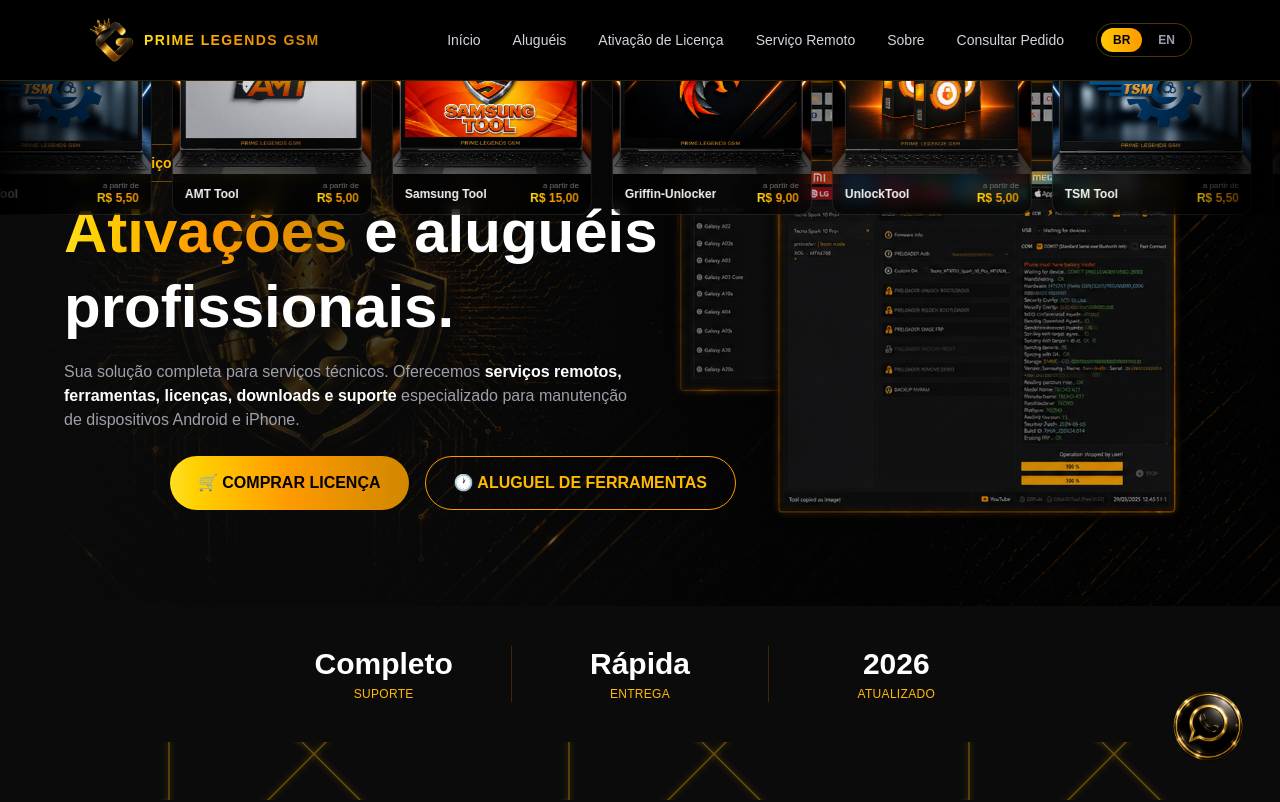
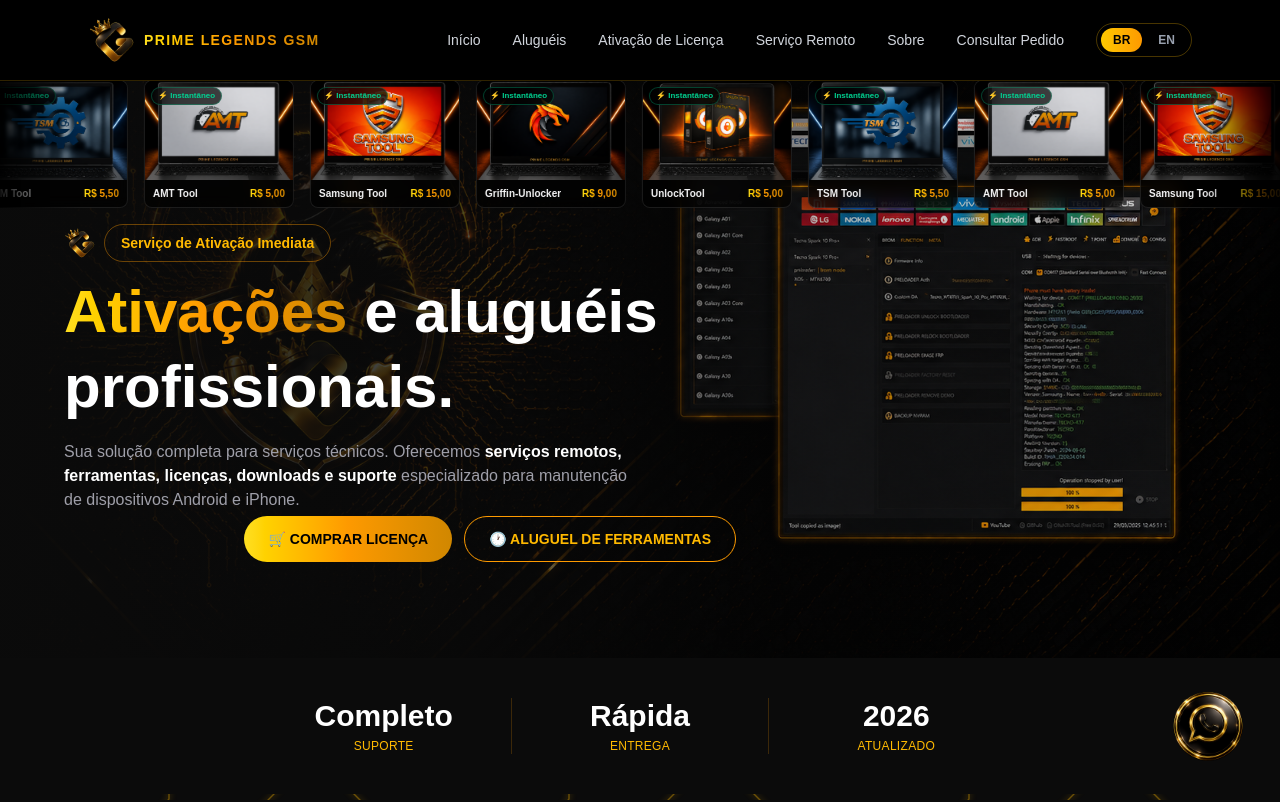
Before and after one commit to primelegendstech/prime-legends, a Next.js app: page / in a window 1280 px wide. Shown: the top 802 px of the page. Built offline with nearby package versions, Linux system fonts and the light colour scheme.

Commit message:
Ajusta posição, tamanho e alinhamento dos botões do Hero

```diff
--- a/app/page.tsx
+++ b/app/page.tsx
@@ -73,12 +73,12 @@ export default function Home() {
             }}
           />
 
-          {/* Destaques deslizando por cima do Hero, no topo, sem invadir o texto (que começa mais abaixo) */}
-          <div className="absolute top-0 left-0 right-0 z-20 pt-4 md:pt-6">
+          {/* Destaques deslizando por cima do Hero, abaixo o suficiente pra não ficar atrás do Header */}
+          <div className="absolute top-16 md:top-20 left-0 right-0 z-20">
             <Destaques />
           </div>
 
-          <div className="max-w-2xl text-left relative z-10 animate-hero-in mt-32 md:mt-28">
+          <div className="max-w-2xl text-left relative z-10 animate-hero-in mt-52 md:mt-48">
             <div className="flex items-center gap-2 mb-3">
               <img src="/logo.png" alt="Prime Legends Tech" className="w-6 h-6 md:w-8 md:h-8 object-contain" />
               <span className="border border-amber-500/40 rounded-full px-3 py-1.5 md:px-4 md:py-2 text-xs md:text-sm font-semibold text-amber-400">
@@ -99,16 +99,16 @@ export default function Home() {
               {t.paragrafoFim}
             </p>
 
-            <div className="mt-5 md:mt-6 flex flex-col sm:flex-row justify-start sm:justify-end gap-3 sm:gap-4">
+            <div className="mt-1 flex flex-col sm:flex-row justify-start sm:justify-end gap-2.5 sm:gap-3 sm:pl-16 md:pl-24">
   <Link
     href="/ativacao"
-                className="flex items-center justify-center gap-2 rounded-full bg-gradient-to-r from-yellow-300 via-amber-500 to-yellow-600 px-6 py-3 md:px-7 md:py-3.5 text-sm md:text-base font-bold text-black transition hover:scale-105"
+    className="flex items-center justify-center gap-2 rounded-full bg-gradient-to-r from-yellow-300 via-amber-500 to-yellow-600 px-5 py-2.5 md:px-6 md:py-3 text-xs md:text-sm font-bold text-black transition hover:scale-105"
   >
     🛒 {t.comprarLicenca}
   </Link>
   <Link
     href="/alugueis"
-                className="flex items-center justify-center gap-2 rounded-full border border-amber-500 px-6 py-3 md:px-7 md:py-3.5 text-sm md:text-base font-bold text-amber-400 transition hover:bg-gradient-to-r hover:from-yellow-300 hover:via-amber-500 hover:to-yellow-600 hover:text-black"
+    className="flex items-center justify-center gap-2 rounded-full border border-amber-500 px-5 py-2.5 md:px-6 md:py-3 text-xs md:text-sm font-bold text-amber-400 transition hover:bg-gradient-to-r hover:from-yellow-300 hover:via-amber-500 hover:to-yellow-600 hover:text-black"
   >
     🕐 {t.aluguelFerramentas}
   </Link>
--- a/components/Destaques.tsx
+++ b/components/Destaques.tsx
@@ -21,37 +21,34 @@ const loop = [...destaques, ...destaques, ...destaques];
 export default function Destaques() {
   return (
     <div className="relative w-full overflow-hidden">
-      <div className="pointer-events-none absolute inset-y-0 left-0 w-16 md:w-28 bg-gradient-to-r from-black/90 to-transparent z-10" />
-      <div className="pointer-events-none absolute inset-y-0 right-0 w-16 md:w-28 bg-gradient-to-l from-black/90 to-transparent z-10" />
+      <div className="pointer-events-none absolute inset-y-0 left-0 w-10 md:w-20 bg-gradient-to-r from-black/90 to-transparent z-10" />
+      <div className="pointer-events-none absolute inset-y-0 right-0 w-10 md:w-20 bg-gradient-to-l from-black/90 to-transparent z-10" />
 
       <div className="group flex overflow-hidden">
-        <div className="flex gap-4 md:gap-5 animate-marquee group-hover:[animation-play-state:paused] pl-6 md:pl-16">
+        <div className="flex gap-3 md:gap-4 animate-marquee group-hover:[animation-play-state:paused] pl-4 md:pl-16">
           {loop.map((item, i) => (
             <Link
               key={`${item.ferramenta}-${i}`}
               href="/alugueis"
-              className="relative flex-shrink-0 w-[170px] md:w-[200px] rounded-xl border border-white/10 bg-black/60 backdrop-blur-sm overflow-hidden transition duration-300 hover:border-amber-500/50 hover:-translate-y-1 hover:shadow-[0_8px_30px_rgba(245,158,11,0.15)]"
+              className="relative flex-shrink-0 w-[128px] md:w-[150px] rounded-lg border border-white/10 bg-black/70 backdrop-blur-sm overflow-hidden transition duration-300 hover:border-amber-500/50 hover:-translate-y-1"
             >
-              <div className="relative w-full aspect-[4/3] bg-gradient-to-br from-zinc-900 to-black">
+              <div className="relative w-full aspect-[3/2] bg-gradient-to-br from-zinc-900 to-black">
                 <img
                   src={item.imagem}
                   alt={item.ferramenta}
                   className="w-full h-full object-cover"
                 />
-                <span className="absolute top-2 left-2 rounded-full bg-black/70 backdrop-blur px-2 py-0.5 text-[9px] font-bold text-emerald-400 border border-emerald-400/30">
+                <span className="absolute top-1.5 left-1.5 rounded-full bg-black/70 backdrop-blur px-1.5 py-0.5 text-[8px] font-bold text-emerald-400 border border-emerald-400/30">
                   ⚡ Instantâneo
                 </span>
               </div>
 
-              <div className="flex items-center justify-between px-3 py-2">
-                <span className="text-xs font-bold text-zinc-100 truncate">
+              <div className="flex items-center justify-between px-2 py-1.5">
+                <span className="text-[10px] font-bold text-zinc-100 truncate">
                   {item.ferramenta}
                 </span>
-                <span className="flex flex-col items-end leading-none">
-                  <span className="text-[8px] text-zinc-500">a partir de</span>
-                  <span className="text-xs font-extrabold bg-gradient-to-r from-yellow-300 via-amber-500 to-yellow-600 bg-clip-text text-transparent">
-                    R$ {item.precoDesde.toFixed(2).replace(".", ",")}
-                  </span>
+                <span className="text-[10px] font-extrabold bg-gradient-to-r from-yellow-300 via-amber-500 to-yellow-600 bg-clip-text text-transparent">
+                  R$ {item.precoDesde.toFixed(2).replace(".", ",")}
                 </span>
               </div>
             </Link>
```
Lines whose indentation alone changed are shown as unchanged.
